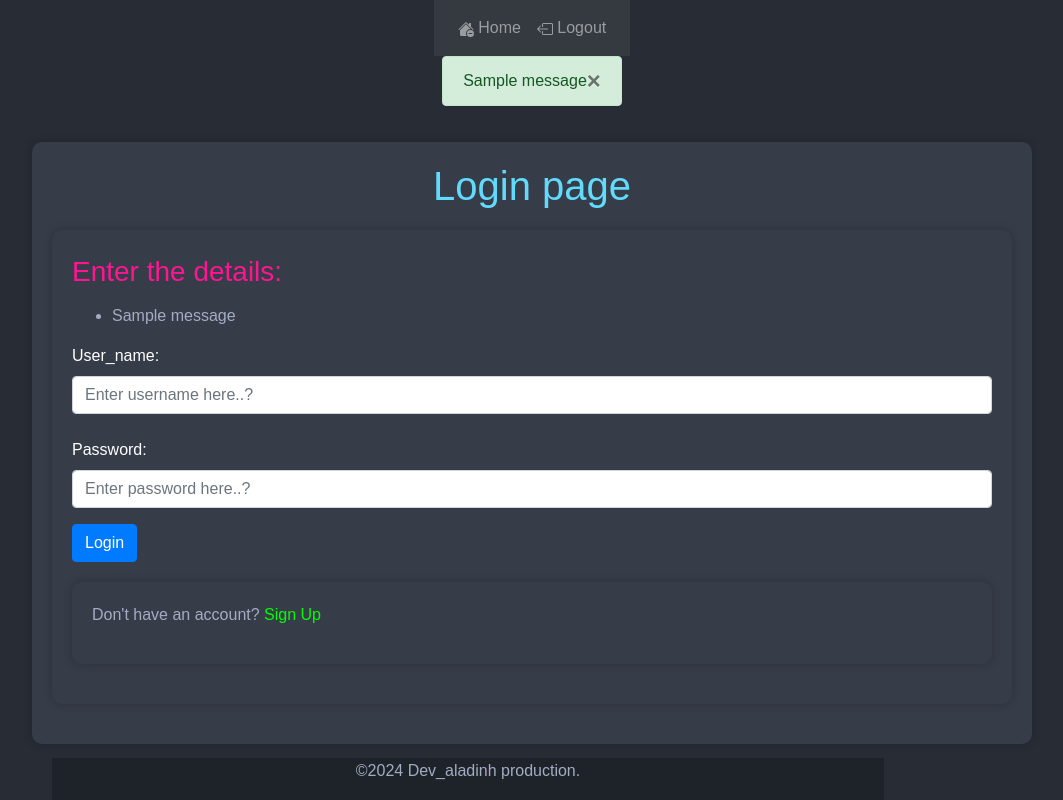
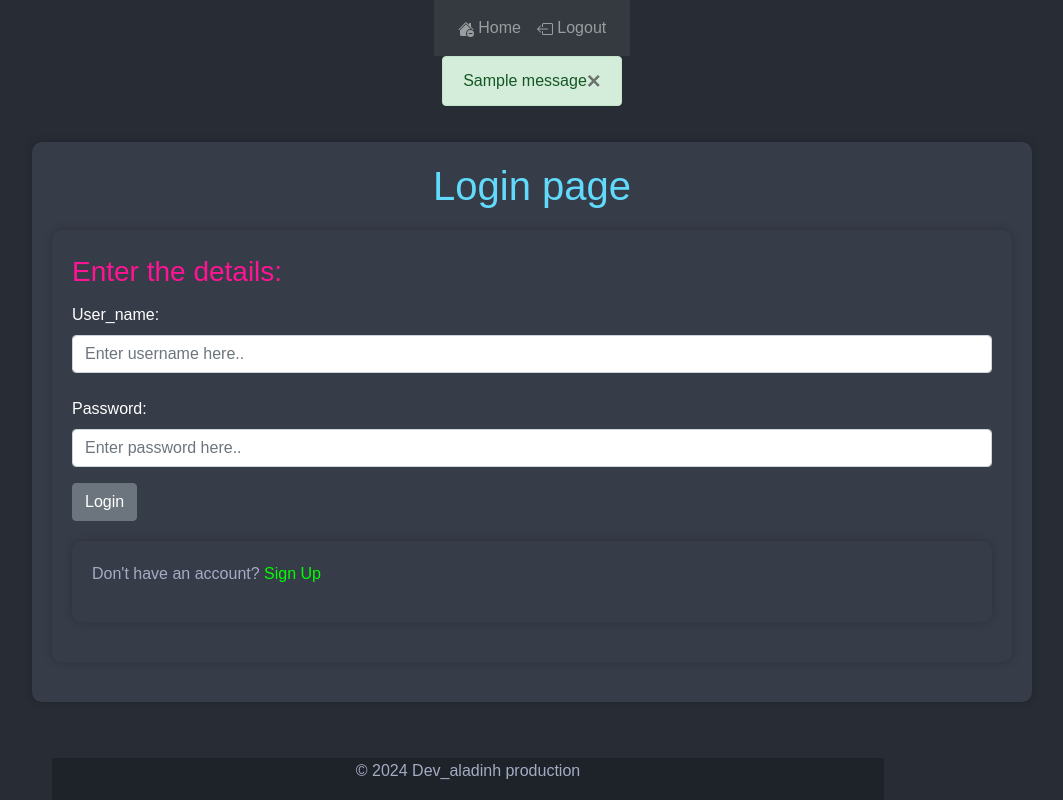
Before and after one commit to harizonelopez/quiz-app, a Flask app: page /login in a window 1280 px wide. Shown: the whole page, without its empty margins (108-1171 px from the left). Run offline with Flask 3, Linux system fonts and the light colour scheme; tables that the repository leaves empty hold one stand-in row (values such as "Sample post"); one stand-in notice (Sample message) is shown; some libraries are stand-ins or nearby versions.

Commit message:
Update login.html

```diff
--- a/templates/login.html
+++ b/templates/login.html
@@ -7,7 +7,6 @@
 <head>
     <meta charset="UTF-8">
     <meta name="viewport" content="width=device-width, initial-scale=1.0">
-    <title> Login </title>
     <style>
         body {
             display: flex;
@@ -27,20 +26,6 @@
             padding: 1em;
         }
 
-        h1, h2 {
-            color: #61dafb;
-        }
-
-        h3 {
-            line-height: 1.6;
-            color: #FF1493;
-        }
-
-        p, li, tr {
-            line-height: 1.6;
-            color: #a4acc4;
-        }
-
         section {
             max-width: 1000px;
             margin: 20px auto;
@@ -52,11 +37,26 @@
 
         footer {
             background-color: #1e2229;
+            color: turquoise;
             text-align: center;
             padding: 0em 0;
             position: fixed;
             bottom: 0;
             width: 65%;
+        }
+
+        h1 {
+            color: #61dafb;
+        }
+
+        h3 {
+            line-height: 1.6;
+            color: #FF1493;
+        }
+
+        p {
+            line-height: 1.6;
+            color: #a4acc4;
         }
 
         a {
@@ -67,26 +67,14 @@
         a:hover {
             border-bottom: 2px solid #FF6347;
         }
-
     </style>
 </head>
-
 <body>
     <section>
         <h1 align="center">Login page</h1>
-
         <section>
             <h3>Enter the details:</h3>
-            {% with messages = get_flashed_messages() %}
-                {% if messages %}
-                    <ul>
-                        {% for message in messages %}
-                            <li>{{ message }}</li>
-                        {% endfor %}
-                    </ul>
-                {% endif %}
-            {% endwith %}
-            <form method="post" action="{{ url_for('login') }}">
+            <form method="POST" action="{{ url_for('login') }}">
                 <div class="form-group">
                     <label for="username">User_name:</label>
                     <input
@@ -94,7 +82,7 @@
                         class="form-control"
                         id="username"
                         name="username" required
-                        placeholder="Enter username here..?">
+                        placeholder="Enter username here..">
                     <br>
                     <label for="password">Password:</label>
                     <input
@@ -102,10 +90,10 @@
                         class="form-control"
                         id="password"
                         name="password" required
-                        placeholder="Enter password here..?">
+                        placeholder="Enter password here..">
                 </div>
 
-                <button type="submit" class="btn btn-primary">Login</button>
+                <button type="submit" class="btn btn-secondary">Login</button>
             </form>
             <section>
                 <p>Don't have an account? <a href="{{ url_for('signup') }}">Sign Up</a></p>
@@ -113,11 +101,9 @@
         </section>
 
         <footer>
-            <p>&copy;2024 Dev_aladinh production.</p>
+            <p>&copy; 2024 Dev_aladinh production</p>
         </footer>
-
     </section>
 </body>
 </html>
-
 {% endblock %}
```
